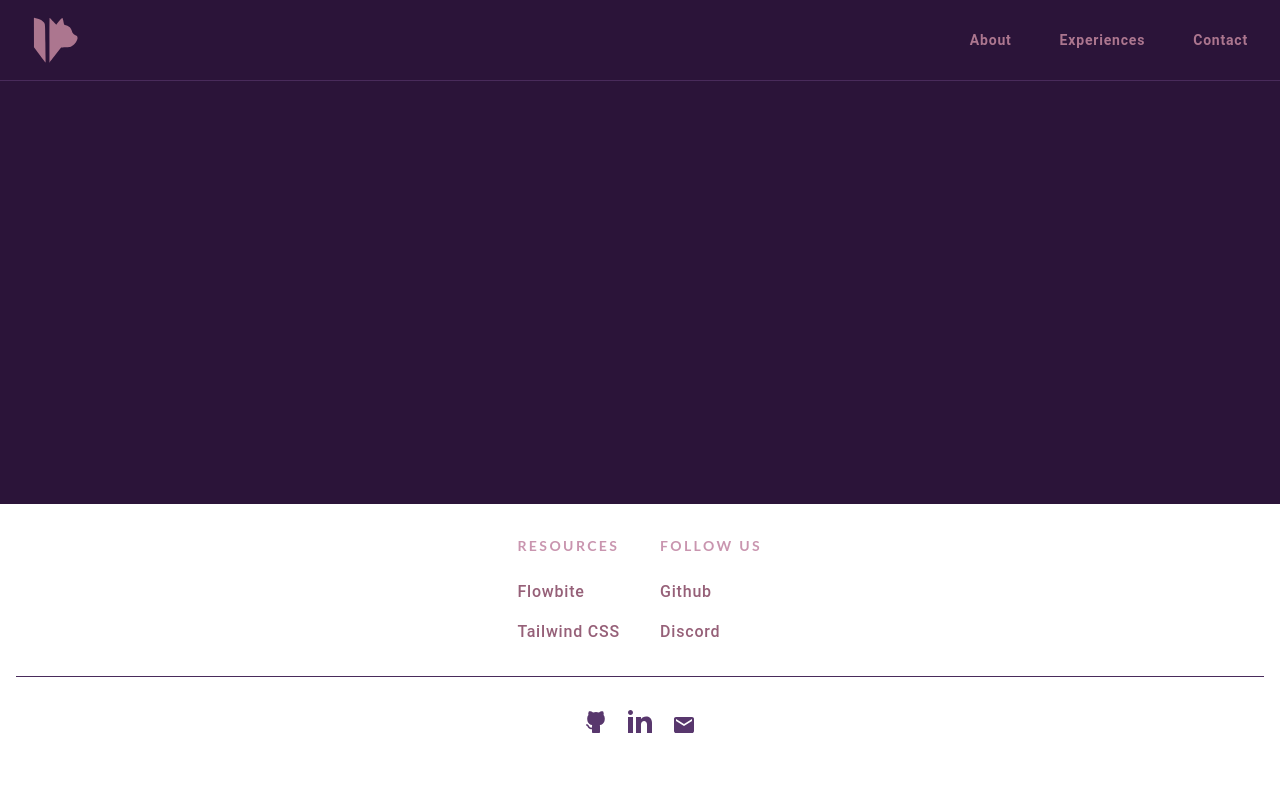
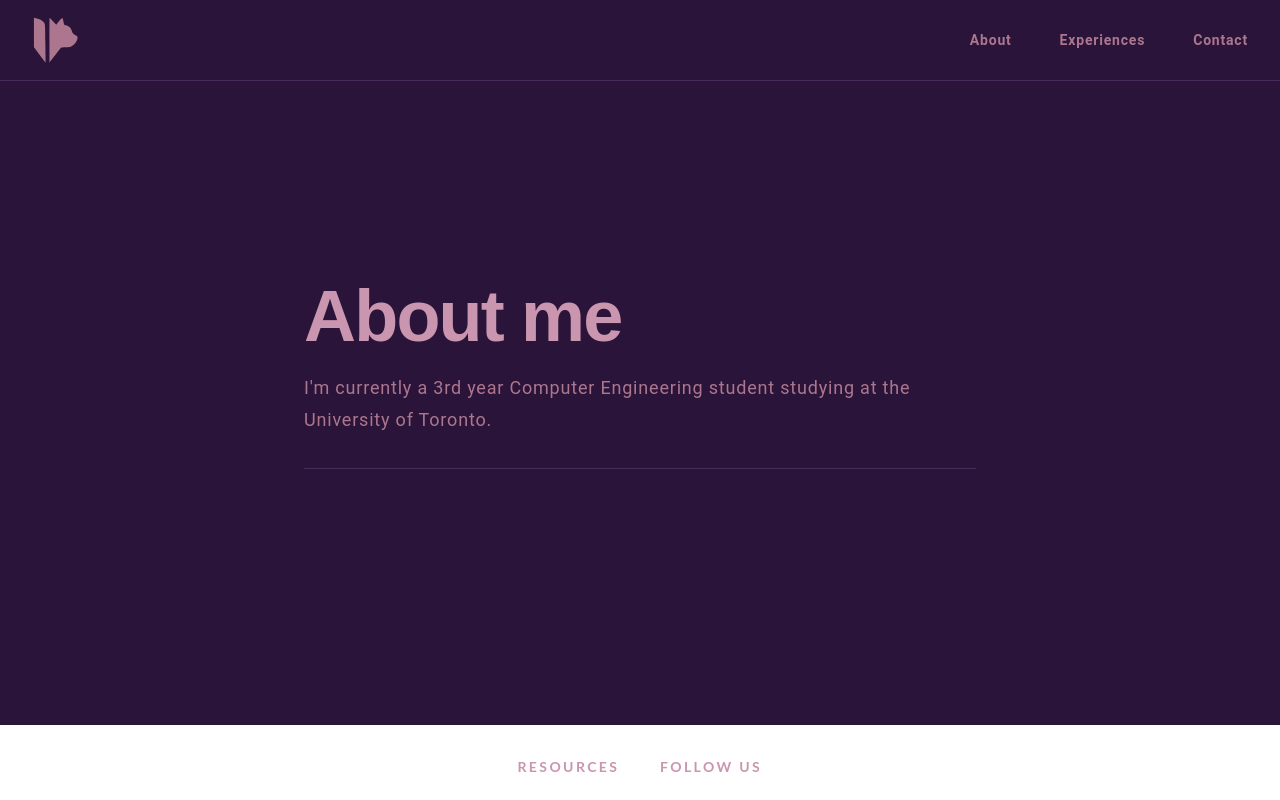
Before and after one commit to purriin/Portfolio, a React (Create React App) app: page /about in a window 1280 px wide. Shown: the top 800 px of the page. Built offline with nearby package versions, Linux system fonts and the light colour scheme.

Commit message:
Small changes, added more pages

```diff
--- a/src/pages/about.js
+++ b/src/pages/about.js
@@ -10,6 +10,19 @@ const About = () => {
       <div className="relative isolate px-6 pt-14 lg:px-8">
         <div className="mx-auto max-w-2xl py-32 sm:py-48 lg:py-56">
 
+          <div className="text-left">
+            <h1 class="text-7xl font-bold tracking-tight text-head fade_left title">
+              About me
+            </h1>
+
+            <p className="mt-5 text-lg leading-8 text-txt fade_left paragraph">
+              I'm currently a 3rd year Computer Engineering student studying at the University of Toronto.
+            </p>
+
+            <div class="h-px my-8 bg-ln border-0 dark:bg-ln"> </div>
+
+          </div>
+
         </div>
       </div>
 
```
Also changed, not shown: src/pages/education.js (added), src/pages/skills.js (added).
